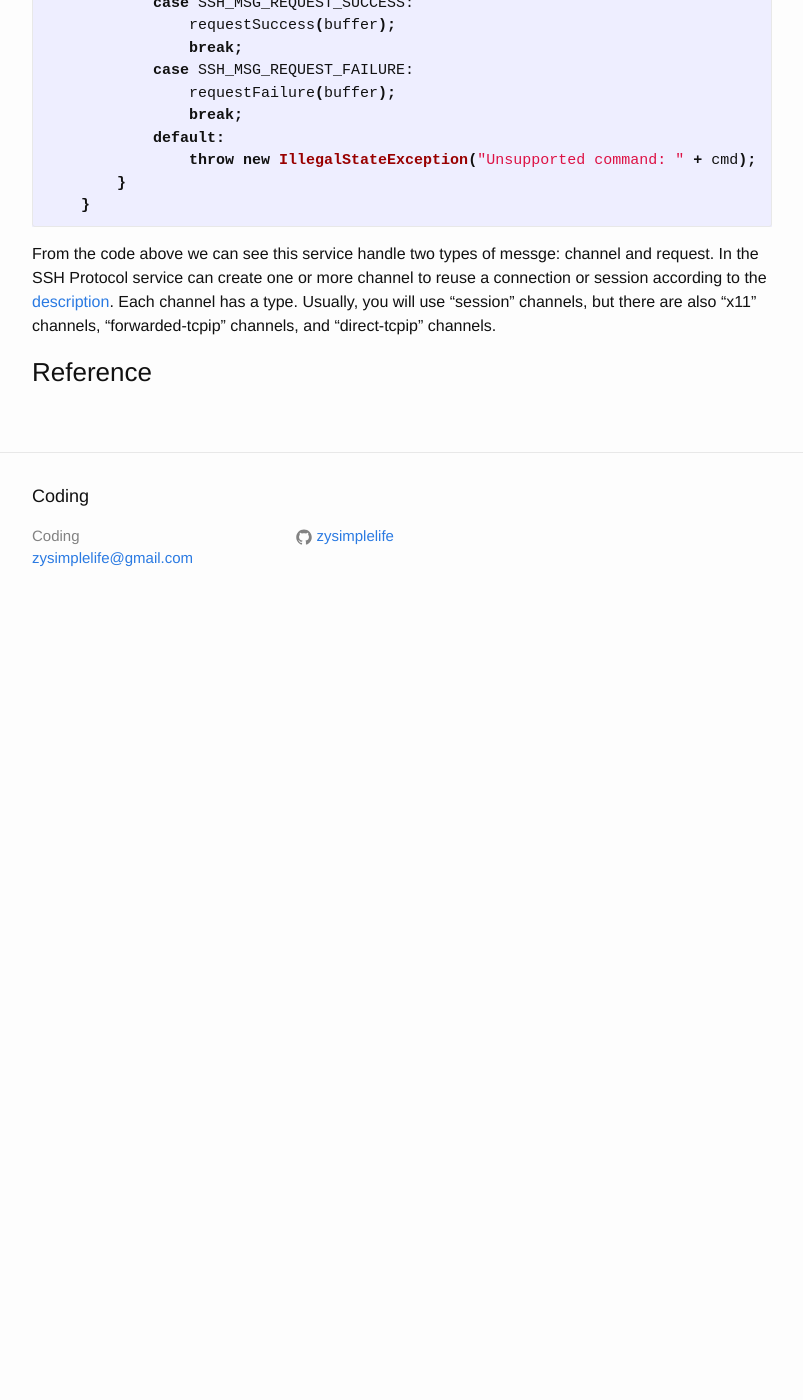
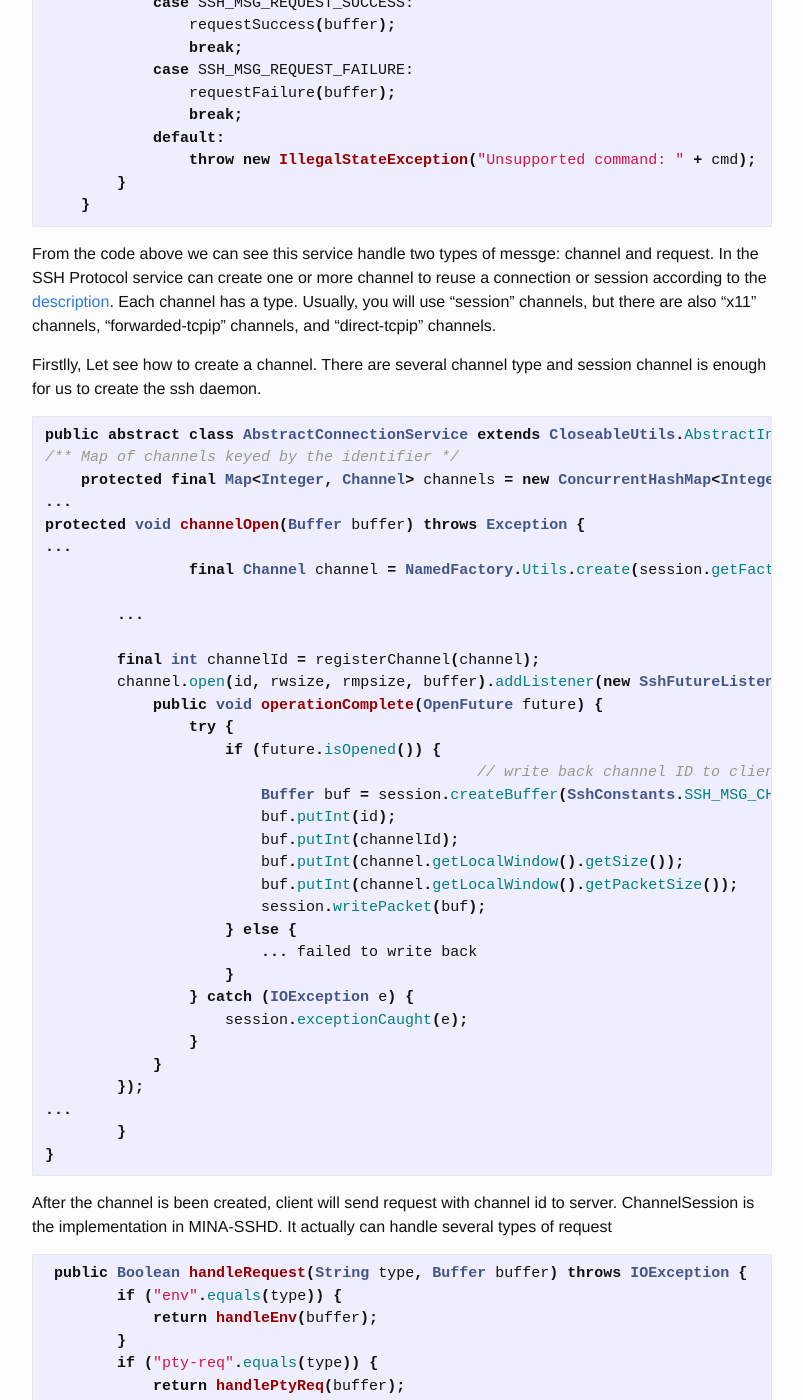
Before and after one commit to zysimplelife/zysimplelife.github.io, a Jekyll site: the page built from _posts/2017-06-05-mina-sshd-understanding.markdown, in a window 1280 px wide and 1400 px high, scrolled down 16610 px. Shown: the whole window, without its empty margins (238-1041 px from the left). Built offline with Jekyll 4.4.1, drawn with Linux system fonts in a browser that asks for light colours; before the commit the page ends 17240 px from its top, so only the background shows below that; some of the changed text lies outside the part shown.

Commit message:
add sshd part

````diff
--- a/_posts/2017-06-05-mina-sshd-understanding.markdown
+++ b/_posts/2017-06-05-mina-sshd-understanding.markdown
@@ -710,5 +710,139 @@ public void process(byte cmd, Buffer buffer) throws Exception {
 
 From the code above we can see this service handle two types of messge: channel and request. In the SSH Protocol service can create one or more channel to reuse a connection or session according to the [description](https://tools.ietf.org/html/rfc4254). Each channel has a type. Usually, you will use “session” channels, but there are also “x11” channels, “forwarded-tcpip” channels, and “direct-tcpip” channels.
 
+Firstlly, Let see how to create a channel. There are several channel type and session channel is enough for us to create the ssh daemon.
+
+```java
+public abstract class AbstractConnectionService extends CloseableUtils.AbstractInnerCloseable implements ConnectionService {
+/** Map of channels keyed by the identifier */
+    protected final Map<Integer, Channel> channels = new ConcurrentHashMap<Integer, Channel>();
+...
+protected void channelOpen(Buffer buffer) throws Exception {
+...
+ 		final Channel channel = NamedFactory.Utils.create(session.getFactoryManager().getChannelFactories(), type);
+
+        ...
+
+        final int channelId = registerChannel(channel);
+        channel.open(id, rwsize, rmpsize, buffer).addListener(new SshFutureListener<OpenFuture>() {
+            public void operationComplete(OpenFuture future) {
+                try {
+                    if (future.isOpened()) {
+						// write back channel ID to client
+                        Buffer buf = session.createBuffer(SshConstants.SSH_MSG_CHANNEL_OPEN_CONFIRMATION);
+                        buf.putInt(id);
+                        buf.putInt(channelId);
+                        buf.putInt(channel.getLocalWindow().getSize());
+                        buf.putInt(channel.getLocalWindow().getPacketSize());
+                        session.writePacket(buf);
+                    } else {
+                        ... failed to write back
+                    }
+                } catch (IOException e) {
+                    session.exceptionCaught(e);
+                }
+            }
+        });
+...
+	}
+}
+```
+
+
+After the channel is been created, client will send request with channel id to server. ChannelSession is the implementation in MINA-SSHD. It actually can handle several types of request
+
+```java
+ public Boolean handleRequest(String type, Buffer buffer) throws IOException {
+        if ("env".equals(type)) {
+            return handleEnv(buffer);
+        }
+        if ("pty-req".equals(type)) {
+            return handlePtyReq(buffer);
+        }
+        if ("window-change".equals(type)) {
+            return handleWindowChange(buffer);
+        }
+        if ("signal".equals(type)) {
+            return handleSignal(buffer);
+        }
+        if ("break".equals(type)) {
+            return handleBreak(buffer);
+        }
+        if ("shell".equals(type)) {
+            if (this.type == null && handleShell(buffer)) {
+                this.type = type;
+                return true;
+            } else {
+                return false;
+            }
+        }
+        if ("exec".equals(type)) {
+            if (this.type == null && handleExec(buffer)) {
+                this.type = type;
+                return true;
+            } else {
+                return false;
+            }
+        }
+        if ("subsystem".equals(type)) {
+            if (this.type == null && handleSubsystem(buffer)) {
+                this.type = type;
+                return true;
+            } else {
+                return false;
+            }
+        }
+        if ("auth-agent-req@openssh.com".equals(type)) {
+            return handleAgentForwarding(buffer);
+        }
+        if ("x11-req".equals(type)) {
+            return handleX11Forwarding(buffer);
+        }
+        return null;
+    }
+```
+
+if we need customsize shell behavior we can found how sshd call our method
+
+```java
+	protected boolean handleShell(Buffer buffer) throws IOException {
+        ...
+        command = ((ServerSession) session).getFactoryManager().getShellFactory().create();
+		/**
+		In this method, it will set input/output stream and session context in the command
+		*/
+        prepareCommand();
+        command.start(getEnvironment());
+        return true;
+    }
+
+```
+
+TODO: describe how the pipe stream work together with channel
+
+
+
+
+
+Above diagram shows how the whole workflow works. From it we can understand that to implement the interface "Command" can we customized the behavior of a shell "Command".
+
+```java
+Factory<Command>
+
+public interface Command {
+    void setInputStream(InputStream in);
+    void setOutputStream(OutputStream out);
+    void setErrorStream(OutputStream err);
+    void setExitCallback(ExitCallback callback);
+    void start(Environment env) throws IOException;
+    void destroy();
+}
+
+
+```
+
+
+
+
 
 ### Reference
````
